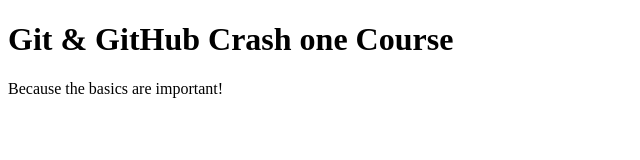
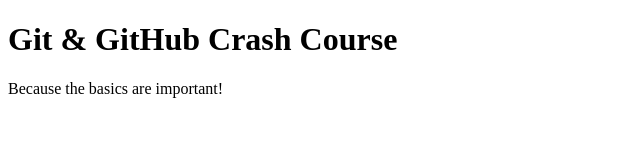
Before and after one commit to rajeshworld123/git-cicd, a plain HTML site: page index.html in a window 1280 px wide. Shown: the whole page, without its empty margins (0-640 px from the left). Drawn offline with Linux system fonts and the light colour scheme.

Commit message:
feature commit

```diff
--- a/index.html
+++ b/index.html
@@ -7,7 +7,7 @@
     <title>Git & GitHub Crash Course</title>
   </head>
   <body>
-    <h1>Git & GitHub Crash one Course</h1>
+    <h1>Git & GitHub Crash Course</h1>
     <p>Because the basics are important!</p>
   </body>
 </html>
```
